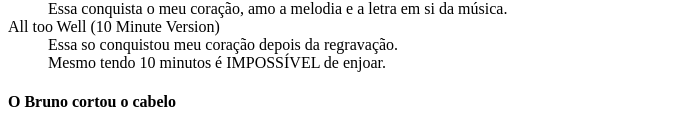
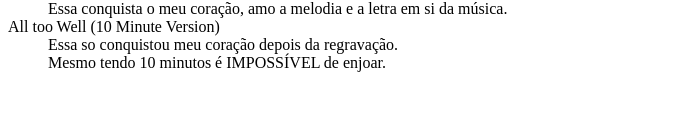
Before and after one commit to ufjf-dcc121/ufjf-dcc121-2022-1-atv2-rodriggocampos, a plain HTML site: page index.html in a window 1280 px wide. Shown: the part 665-797 px from the top of the page, without its empty margins (0-686 px from the left). Drawn offline with Linux system fonts and the light colour scheme.

Commit message:
apaguei uma linha

```diff
--- a/index.html
+++ b/index.html
@@ -48,7 +48,6 @@
         <dd>Mesmo tendo 10 minutos é IMPOSSÍVEL de enjoar.</dd>
     </div>
     </dl>
-    <h4>O Bruno cortou o cabelo</h4>
 
 </body>
 </html>
```
